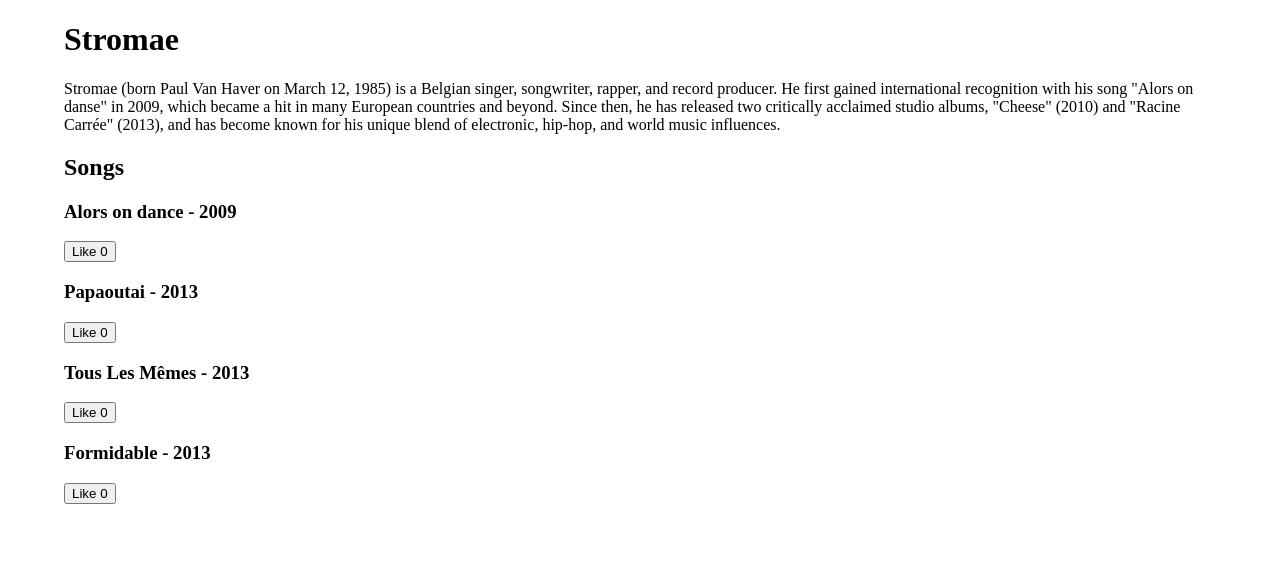
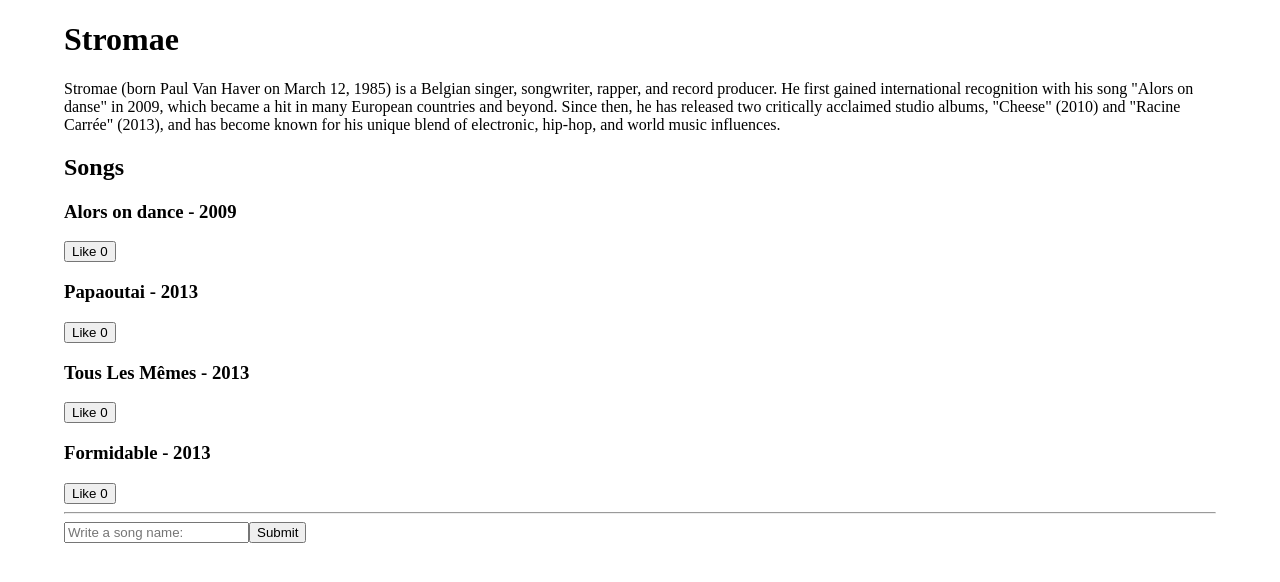
Before and after one commit to kay-dev-uk/react-music, a React (Vite) app: page / in a window 1280 px wide. Shown: the top 582 px of the page. Built offline with nearby package versions, Linux system fonts and the light colour scheme.

Commit message:
add form, functionality still to do

```diff
--- a/src/App.jsx
+++ b/src/App.jsx
@@ -15,7 +15,7 @@ function App() {
   };
 
   return (
-    <div>
+    <div id='div'>
       <h1>Stromae</h1>
       <p>Stromae (born Paul Van Haver on March 12, 1985) is a Belgian singer, songwriter, rapper, and record producer. He first gained international recognition with his song "Alors on danse" in 2009, which became a hit in many European countries and beyond. Since then, he has released two critically acclaimed studio albums, "Cheese" (2010) and "Racine Carrée" (2013), and has become known for his unique blend of electronic, hip-hop, and world music influences.</p>
 
--- /dev/null
+++ b/src/Form.jsx
@@ -0,0 +1,37 @@
+import { useState } from 'react';
+import './App.css';
+
+function Form(){
+    const [inputText, setInputText] = useState('');
+    const [songName, setSongName] = useState(document.getElementById('div'));
+
+    const getName = (e) => {
+        setInputText(e.target.value);
+    }
+
+    const addSong = (e) => {
+        e.preventDefault();
+        setSongName(inputText);
+        setInputText('');
+    }
+
+    return(
+        <>
+            <form onSubmit={addSong}>
+                <input
+                type="text"
+                value={inputText}
+                placeholder='Write a song name:'
+                onChange={getName}/>
+                <button type='submit'>Submit</button>
+            </form>
+            <ul>
+
+            </ul>
+        </>
+    )
+}
+
+
+
+export default Form;
--- a/src/main.jsx
+++ b/src/main.jsx
@@ -1,8 +1,14 @@
 import React from 'react'
 import ReactDOM from 'react-dom/client'
 import App from './App'
+import Form from './Form'
 // import './index.css'
 
 ReactDOM.createRoot(document.getElementById('root')).render(
+  <>
     <App />
+    <hr></hr>
+    <Form />
+  </>
+
 )
```
